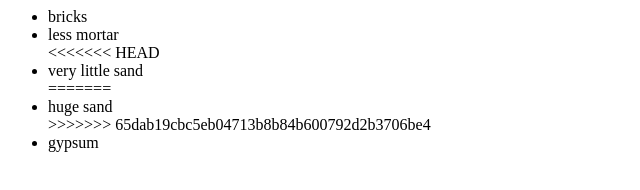
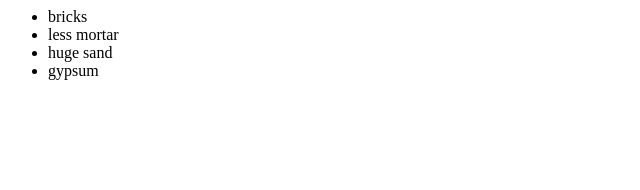
Before and after one commit to sanwj/gitTutorial, a plain HTML site: page index.html in a window 1280 px wide. Shown: the whole page, without its empty margins (0-640 px from the left). Drawn offline with Linux system fonts and the light colour scheme.

Commit message:
Resolve conflict

```diff
--- a/index.html
+++ b/index.html
@@ -4,11 +4,7 @@
                 <ul>
                     <li>bricks</li>
                     <li>less mortar</li>
-<<<<<<< HEAD
-                    <li>very little sand</li>
-=======
                     <li>huge sand</li>
->>>>>>> 65dab19cbc5eb04713b8b84b600792d2b3706be4
                     <li>gypsum</li>
                 </ul>
 
```
